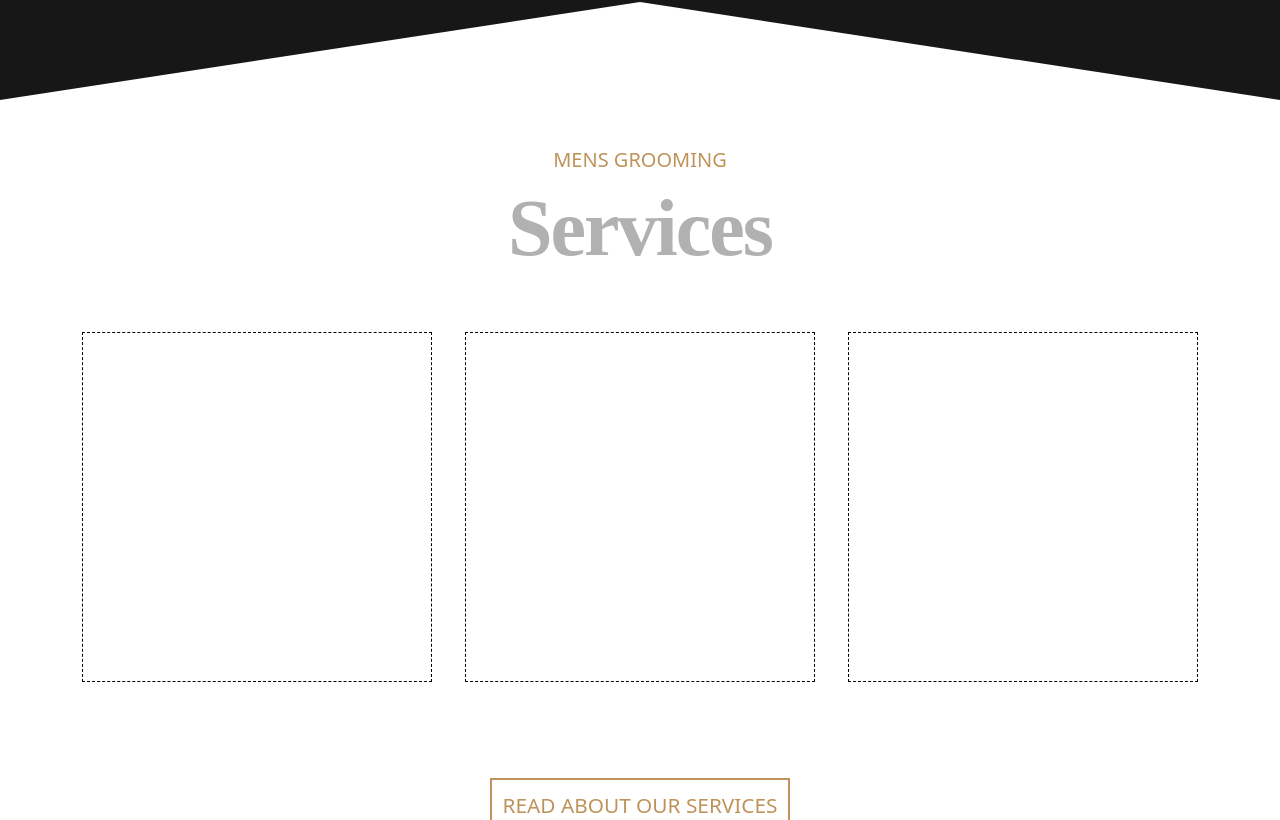
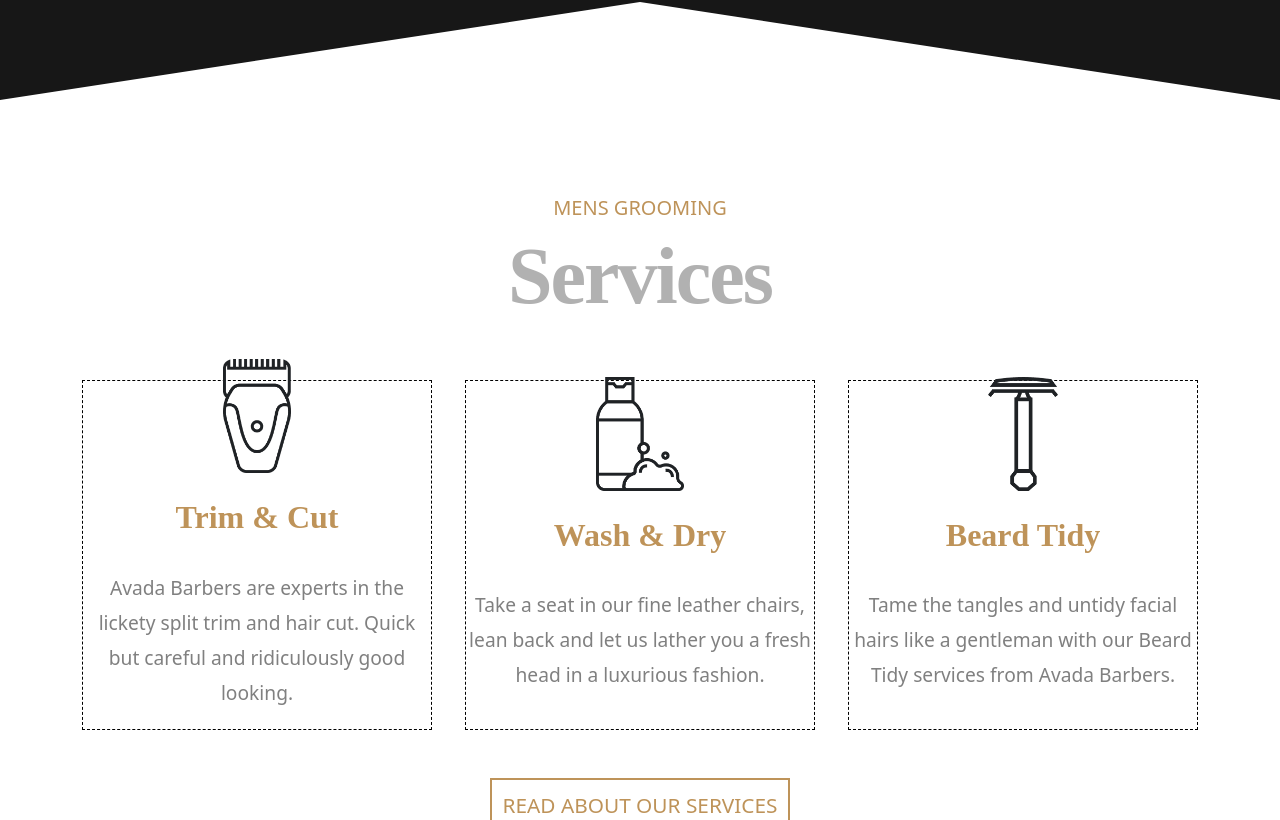
Before and after one commit to claudiuhuhulia/proj-html-vuejs, a Vue app: page / in a window 1280 px wide. Shown: the part 1400-2220 px from the top of the page. Built offline with nearby package versions, Linux system fonts and the light colour scheme.

Commit message:
added db & prop drill services

```diff
--- a/src/App.vue
+++ b/src/App.vue
@@ -2,12 +2,19 @@
 import AppHeader from './components/AppHeader.vue';
 import AppFooter from './components/AppFooter.vue';
 import AppAward from './components/AppAward.vue';
-import AppGrooming from './components/AppGrooming.vue';
+import AppServices from './components/AppServices.vue';
 import AppShop from './components/AppShop.vue';
 import AppReviw from './components/AppReviews.vue'
 import AppPosts from './components/AppPosts.vue'
+import { store } from '../src/data/store.js'
 export default {
-  components: { AppHeader, AppFooter, AppAward, AppGrooming, AppShop, AppReviw, AppPosts }
+  components: { AppHeader, AppFooter, AppAward, AppServices, AppShop, AppReviw, AppPosts },
+  data() {
+    return {
+      store
+    }
+  }
+
 }
 
 </script>
@@ -17,7 +24,7 @@ export default {
 
   <AppAward />
 
-  <AppGrooming />
+  <AppServices :services="store.services" />
 
   <AppShop />
 
--- /dev/null
+++ b/src/assets/data/store.js
@@ -0,0 +1,24 @@
+import {reactive} from 'vue'
+
+const store = reactive({
+services:[
+    {
+        id: 1,
+        img : 'avadabarbers-trimcut-icon-before.png',
+        title: 'Trim & Cut',
+        text: 'Avada Barbers are experts in the lickety split trim and hair cut. Quick but careful and ridiculously good looking.'
+},
+{
+    id:2,
+    img:'avadabarbers-washndry-icon.png',
+    title:'Wash & Dry',
+    text:'Take a seat in our fine leather chairs, lean back and let us lather you a fresh head in a luxurious fashion.'
+},
+{
+    id:3,
+    img:'avadabarbers-beardtrim-icon.png',
+    title:'Beard Tidy',
+    text:'Tame the tangles and untidy facial hairs like a gentleman with our Beard Tidy services from Avada Barbers.'
+}
+]
+})
--- a/src/components/AppGrooming.vue
+++ /dev/null
@@ -1,31 +0,0 @@
-<script>
-
-</script>
-
-<template>
-    <div class="title-section d-flex justify-content-center align-items-center flex-column mt-5">
-        <h5>MENS GROOMING</h5>
-        <h1>Services</h1>
-    </div>
-
-    <section class="container grooming-services d-flex justify-content-between mt-5 ">
-        <div class="my-card"></div>
-        <div class="my-card"></div>
-        <div class="my-card"></div>
-    </section>
-
-    <div class="footer-section d-flex justify-content-center my-5">
-        <div class="my-btn my-5">
-            READ ABOUT OUR SERVICES
-        </div>
-    </div>
-</template>
-
-<style scoped lang="scss">
-@use '../assets/scss/style.scss' as *;
-
-.my-btn {
-    width: 300px;
-
-}
-</style>
--- a/src/components/AppOverlay.vue
+++ b/src/components/AppOverlay.vue
@@ -10,8 +10,6 @@ export default {
     <div class="overlay-nav d-flex flex-column align-items-center justify-content-center">
 
         <font-awesome-icon icon="fa-solid fa-rectangle-xmark" class="close-btn" @click="$emit('close-clicked')" />
-
-
         <a href="#" id="home">Home</a>
         <a href="#" id="aboutus">About Us</a>
         <a href="#">Serices</a>
--- /dev/null
+++ b/src/components/AppServices.vue
@@ -0,0 +1,75 @@
+<script>
+export default {
+    props: {
+        services: Object
+    },
+
+    methods: {
+        imgUrl(img) {
+            const url = new URL(`../assets/img/${img}`, import.meta.url);
+            return url.href
+        }
+    }
+}
+</script>
+
+<template>
+    <div class="title-section d-flex justify-content-center align-items-center flex-column my-5 pt-5">
+        <h5>MENS GROOMING</h5>
+        <h1>Services</h1>
+    </div>
+
+    <section class="container grooming-services d-flex justify-content-between mt-5 ">
+        <div v-for="service in services" :id="service.id"
+            class="my-card d-flex flex-column justify-content-center align-items-center">
+            <img :src="imgUrl(service.img)" alt="service">
+            <h5>{{ service.title }}</h5>
+            <p class="text-center">{{ service.text }}</p>
+        </div>
+
+    </section>
+
+    <div class="footer-section d-flex justify-content-center mb-5">
+        <div class="my-btn my-5">
+            READ ABOUT OUR SERVICES
+        </div>
+    </div>
+</template>
+
+<style scoped lang="scss">
+@use '../assets/scss/style.scss' as *;
+
+p {
+    font-size: 1.2rem;
+    color: grey;
+}
+
+.my-card {
+
+    p,
+    h5,
+    img {
+        padding-bottom: 25px;
+    }
+
+    h5 {
+        font-family: abril-fatface;
+        font-size: 2rem;
+        font-weight: bold;
+    }
+
+    p {
+        line-height: 35px;
+    }
+}
+
+
+
+img {
+    height: 40%;
+}
+
+.my-btn {
+    width: 300px;
+}
+</style>
--- /dev/null
+++ b/src/data/store.js
@@ -0,0 +1,25 @@
+import { text } from '@fortawesome/fontawesome-svg-core'
+import {reactive} from 'vue'
+
+export const store = reactive({
+services:[
+    {
+        id: 1,
+        img : 'avadabarbers-trimcut-icon-before.png',
+        title: 'Trim & Cut',
+        text: 'Avada Barbers are experts in the lickety split trim and hair cut. Quick but careful and ridiculously good looking.'
+},
+{
+    id:2,
+    img:'avadabarbers-washndry-icon.png',
+    title:'Wash & Dry',
+    text:'Take a seat in our fine leather chairs, lean back and let us lather you a fresh head in a luxurious fashion.'
+},
+{
+    id:3,
+    img:'avadabarbers-beardtrim-icon.png',
+    title:'Beard Tidy',
+    text:'Tame the tangles and untidy facial hairs like a gentleman with our Beard Tidy services from Avada Barbers.'
+}
+]
+})
```
